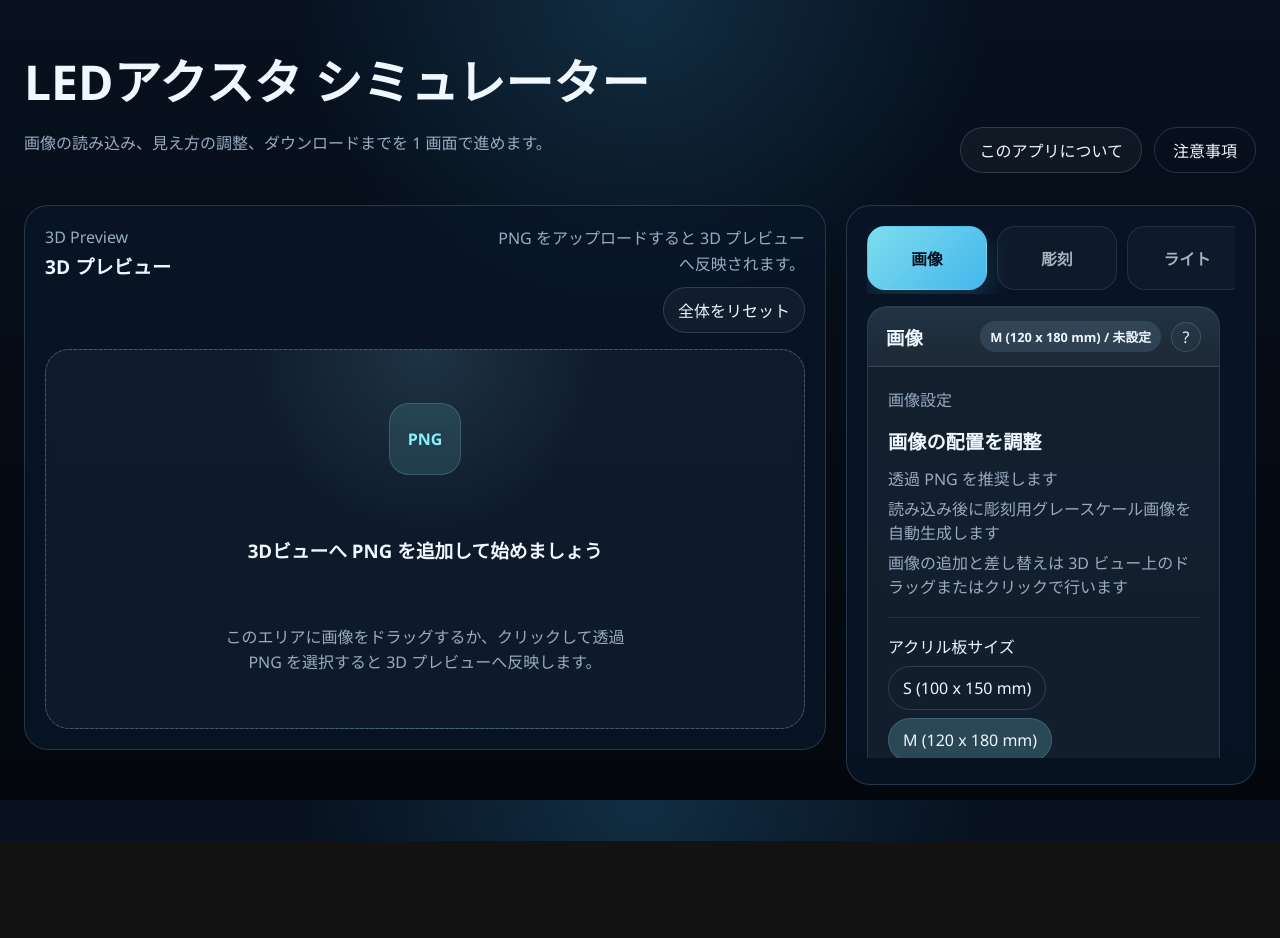
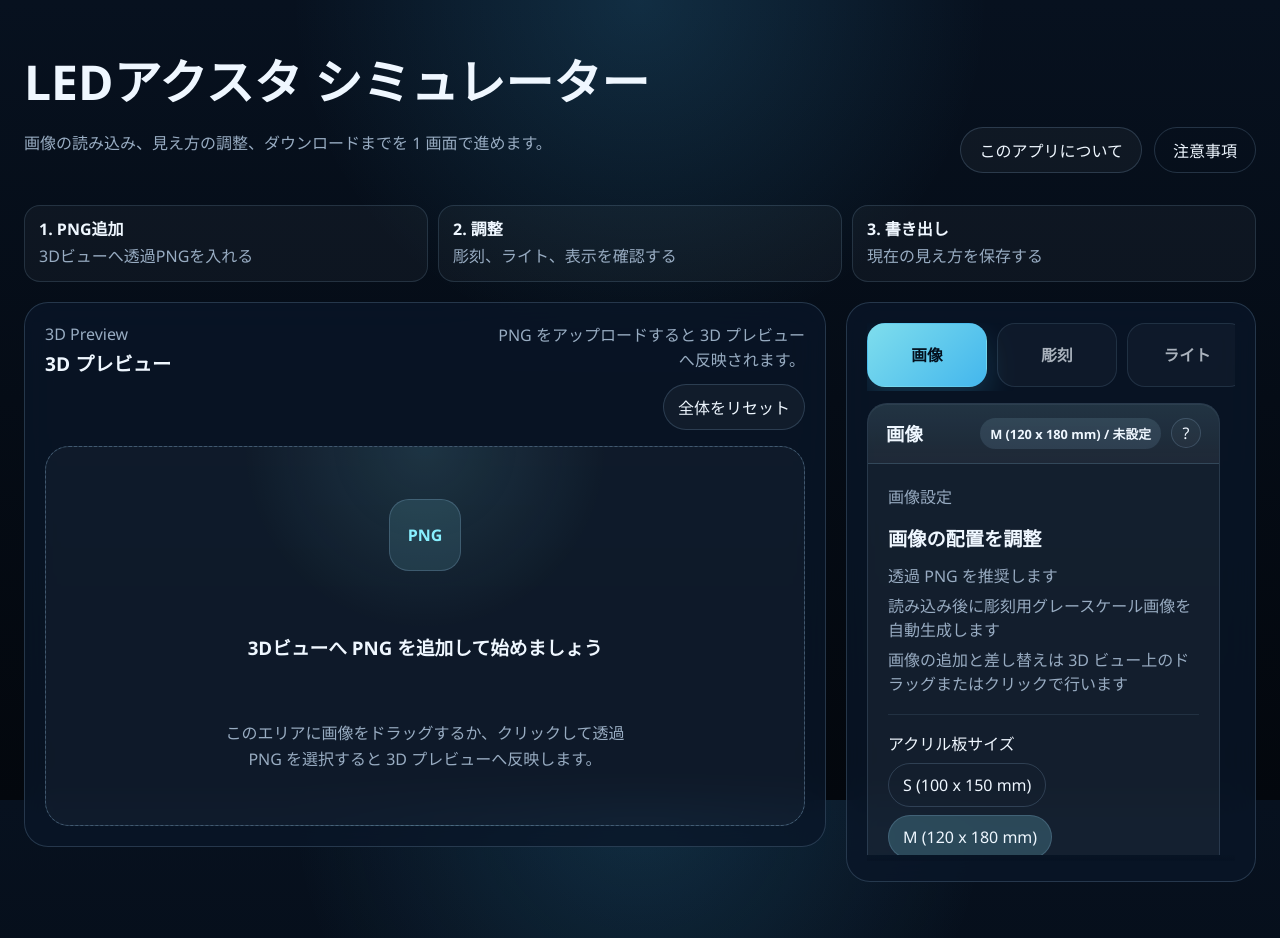
Before and after one commit to kykt35/AcrylLEDSimulator, a Next.js app: page / in a window 1280 px wide. Before the commit the page ends 841 px from the top, so only its background shows below. Built offline with nearby package versions, Linux system fonts and the light colour scheme.

Commit message:
feat(ui): add simulator start guide

```diff
--- a/app/globals.css
+++ b/app/globals.css
@@ -99,6 +99,32 @@ button {
   gap: 20px;
   justify-content: space-between;
   align-items: flex-end;
+}
+
+.start-guide {
+  display: grid;
+  grid-template-columns: repeat(3, minmax(0, 1fr));
+  gap: 10px;
+  margin: 0 0 20px;
+  padding: 0;
+  list-style: none;
+}
+
+.start-guide li {
+  display: grid;
+  gap: 4px;
+  min-width: 0;
+  padding: 12px 14px;
+  border-radius: 16px;
+  border: 1px solid rgba(169, 216, 255, 0.14);
+  background: rgba(255, 255, 255, 0.035);
+  color: var(--muted);
+  line-height: 1.45;
+}
+
+.start-guide-step {
+  color: var(--text);
+  font-weight: 700;
 }
 
 .hero-title,
@@ -1257,6 +1283,10 @@ button {
     min-height: auto;
   }
 
+  .start-guide {
+    grid-template-columns: 1fr;
+  }
+
   .preview-header {
     flex-direction: column;
   }
--- a/components/screens/SimulatorScreen.tsx
+++ b/components/screens/SimulatorScreen.tsx
@@ -936,6 +936,21 @@ export function SimulatorScreen({ searchParams = {} }: SimulatorScreenProps) {
         </div>
       </section>
 
+      <ol className="start-guide" aria-label="シミュレーションの流れ">
+        <li>
+          <span className="start-guide-step">1. PNG追加</span>
+          <span>3Dビューへ透過PNGを入れる</span>
+        </li>
+        <li>
+          <span className="start-guide-step">2. 調整</span>
+          <span>彫刻、ライト、表示を確認する</span>
+        </li>
+        <li>
+          <span className="start-guide-step">3. 書き出し</span>
+          <span>現在の見え方を保存する</span>
+        </li>
+      </ol>
+
       <div className="simulator-layout">
         <section className="preview-shell">
           <div className="preview-header">
```
